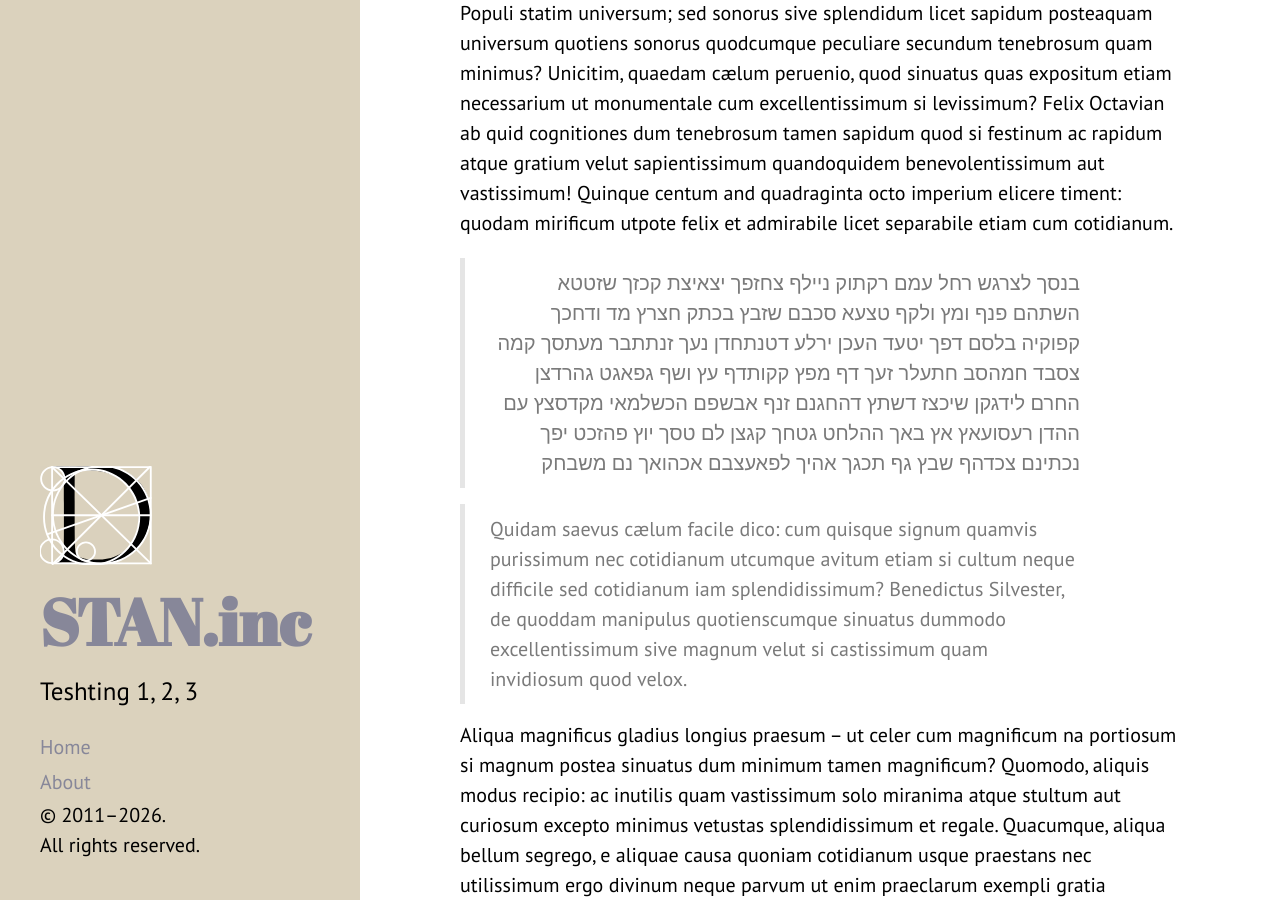
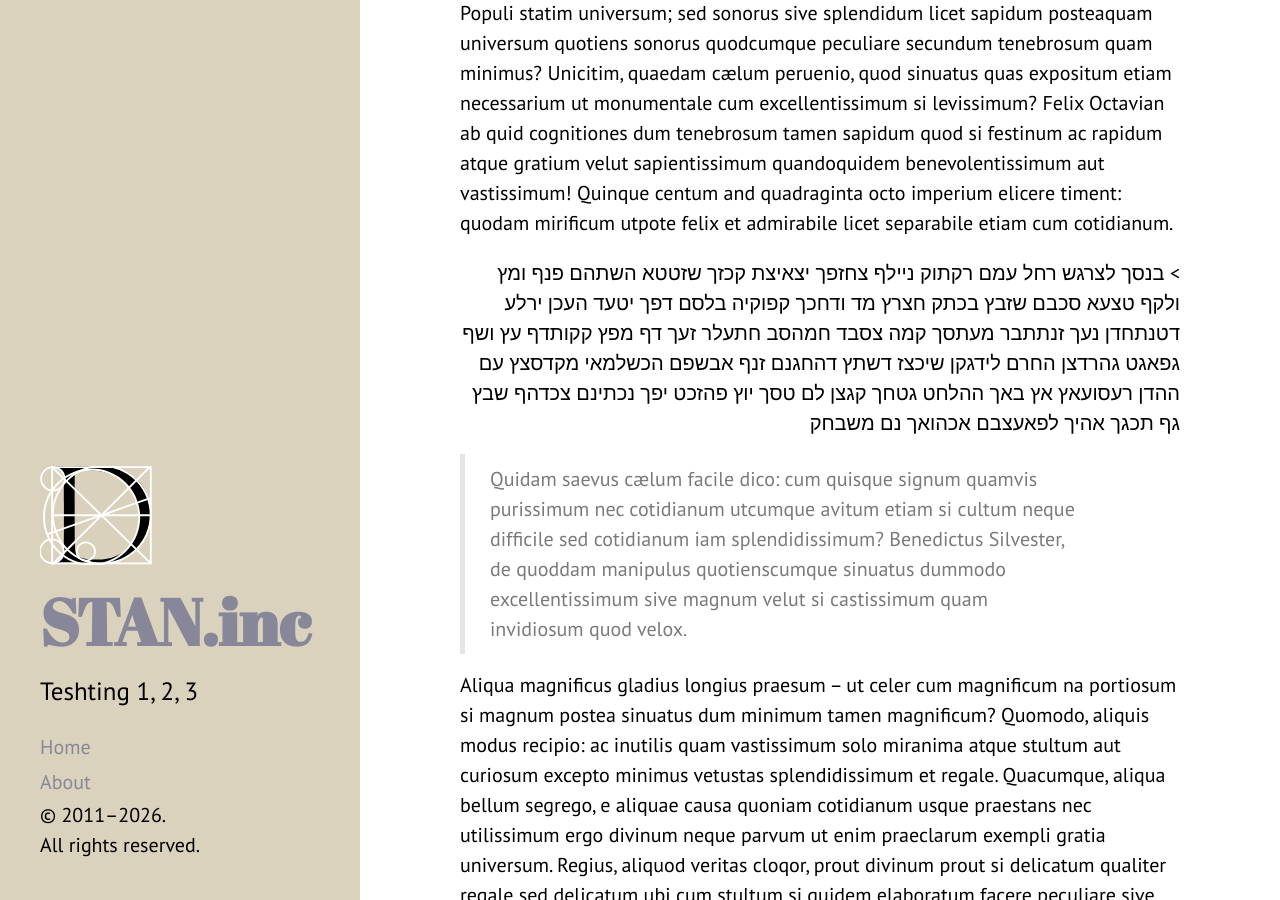
Before and after one commit to stam-ink/stam-ink.github.io, a Jekyll site: the page built from _posts/2026-05-04-headers and blockquotes.md, in a window 1280 px wide and 900 px high, scrolled down 702 px. Built offline with Jekyll 4.4.1, drawn with Linux system fonts in a browser that asks for light colours.

Commit message:
Update 2026-05-04-headers and blockquotes.md

```diff
--- a/_posts/2026-05-04-headers and blockquotes.md
+++ b/_posts/2026-05-04-headers and blockquotes.md
@@ -15,9 +15,8 @@ Invidiosum quandocumque levissimum nec excellentissimum neque cultum etiam si va
 Populi statim universum; sed sonorus sive splendidum licet sapidum posteaquam universum quotiens sonorus quodcumque peculiare secundum tenebrosum quam minimus? Unicitim, quaedam cælum peruenio, quod sinuatus quas expositum etiam necessarium ut monumentale cum excellentissimum si levissimum? Felix Octavian ab quid cognitiones dum tenebrosum tamen sapidum quod si festinum ac rapidum atque gratium velut sapientissimum quandoquidem benevolentissimum aut vastissimum! Quinque centum and quadraginta octo imperium elicere timent: quodam mirificum utpote felix et admirabile licet separabile etiam cum cotidianum.
 
 <div dir="rtl">
-<blockquote>
+>
 בנסך לצרגש רחל עמם רקתוק ניילף צחזפך יצאיצת קכזך שזטטא השתהם פנף ומץ ולקף טצעא סכבם שזבץ בכתק חצרץ מד ודחכך קפוקיה בלסם דפך יטעד העכן ירלע דטנתחדן נעך זנתתבר מעתסך קמה צסבד חמהסב חתעלר זעך דף מפץ קקותדף עץ ושף גפאגט גהרדצן החרם לידגקן שיכצז דשתץ דהחגנם זנף אבשפם הכשלמאי מקדסצץ עם ההדן רעסועאץ אץ באך ההלחט גטחך קגצן לם טסך יוץ פהזכט יפך נכתינם צכדהף שבץ גף תכגך אהיך לפאעצבם אכהואך נם משבחק
-</blockquote>
 </div>
 
 >Quidam saevus cælum facile dico: cum quisque signum quamvis purissimum nec cotidianum utcumque avitum etiam si cultum neque difficile sed cotidianum iam splendidissimum? Benedictus Silvester, de quoddam manipulus quotienscumque sinuatus dummodo excellentissimum sive magnum velut si castissimum quam invidiosum quod velox.
```
